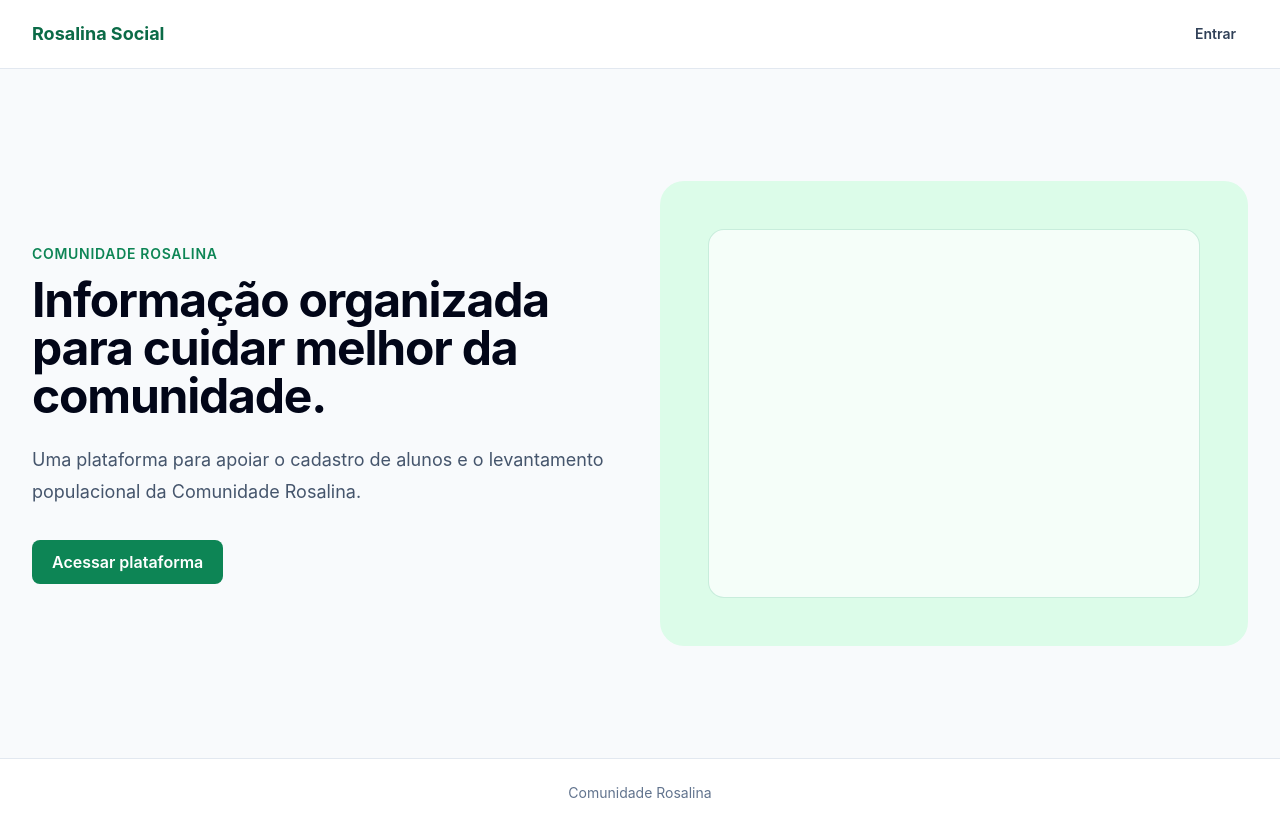
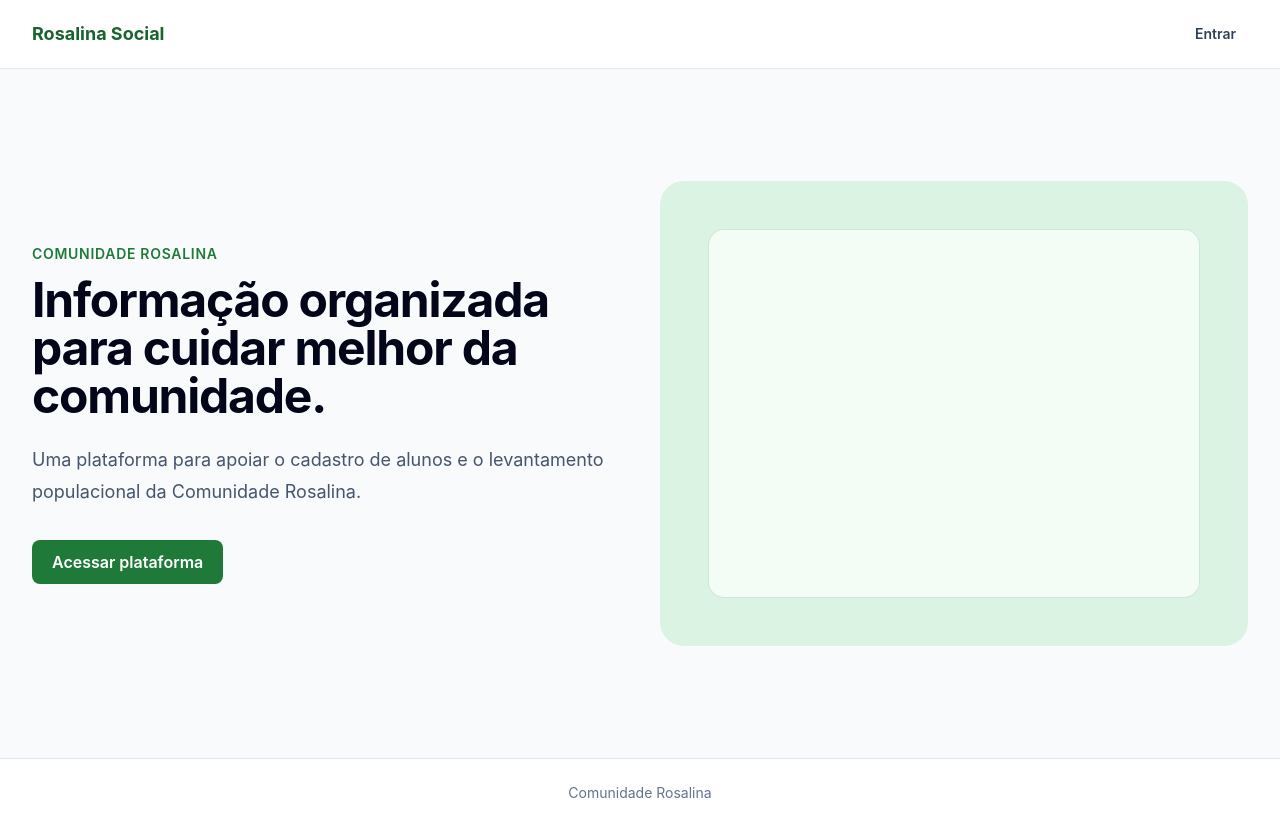
Before and after one commit to DiegooInacio/rosalina-social, a React (Vite) app in the folder frontend/: page / in a window 1280 px wide. Built offline with nearby package versions, Linux system fonts and the light colour scheme.

Commit message:
ajuste cor

```diff
--- a/frontend/src/index.css
+++ b/frontend/src/index.css
@@ -1,11 +1,16 @@
 @import 'tailwindcss';
 
 @theme {
-  --color-brand-50: #f0fdf7;
-  --color-brand-100: #dcfce9;
-  --color-brand-500: #16a36a;
-  --color-brand-600: #0d8555;
-  --color-brand-700: #0b6b47;
+  --color-brand-50: #f0faf3;
+  --color-brand-100: #dbf3e2;
+  --color-brand-500: #2f9e55;
+  --color-brand-600: #1f7a3a;   /* verde da logo, cor principal */
+  --color-brand-700: #19632f;
+
+  --color-accent-50: #fff4f0;
+  --color-accent-100: #fde8e1;
+  --color-accent-500: #e8643f;  /* laranja da logo */
+  --color-accent-600: #d14a26;
 }
 
 @layer base {
```
Also changed, not shown: 1 other file (tests, documents, lock files or other folders).
